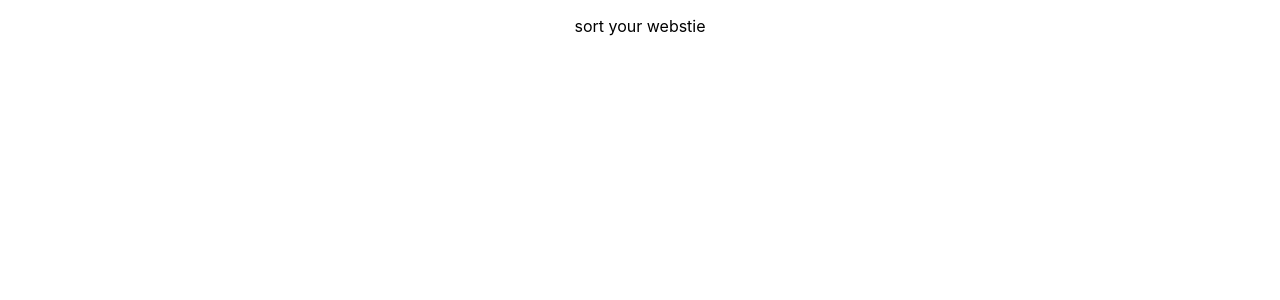
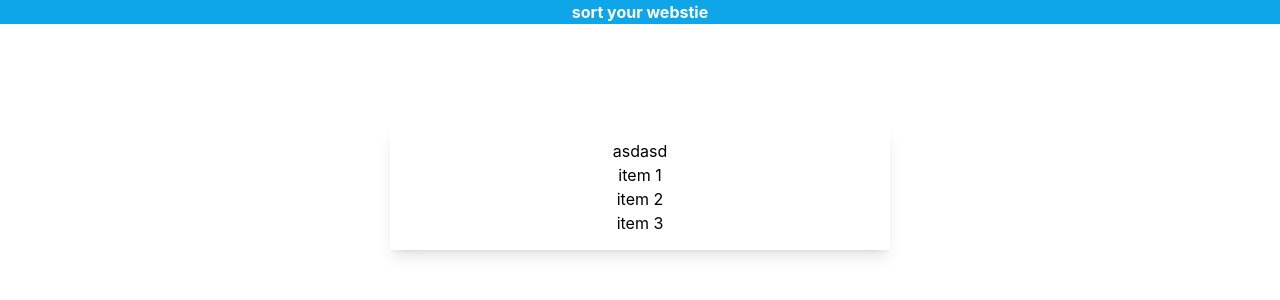
Before and after one commit to mohamedmalek11/sort_website, a JavaScript app: page / in a window 1280 px wide. Shown: the top 300 px of the page. Built offline with nearby package versions, Linux system fonts and the light colour scheme; the HTML template or start-up script is replaced by a standard one.

Commit message:
Imported tailwind css & sortJs

```diff
--- a/package.json
+++ b/package.json
@@ -9,6 +9,7 @@
     "react": "^18.2.0",
     "react-dom": "^18.2.0",
     "react-scripts": "5.0.1",
+    "sortablejs": "^1.15.0",
     "web-vitals": "^2.1.4"
   },
   "scripts": {
--- a/public/index.html
+++ b/public/index.html
@@ -10,9 +10,6 @@
       content="Web site created using create-react-app"
     />
     <link rel="apple-touch-icon" href="%PUBLIC_URL%/logo192.png" />
-
-    <link rel="manifest" href="%PUBLIC_URL%/manifest.json" />
-
     <title>Sort Your Website</title>
   </head>
   <body>
--- a/src/App.css
+++ b/src/App.css
@@ -1,3 +1,6 @@
 .App {
   text-align: center;
 }
+@tailwind base;
+@tailwind components;
+@tailwind utilities;
--- a/src/App.js
+++ b/src/App.js
@@ -1,11 +1,23 @@
 import "./App.css";
+import Sortable, { MultiDrag, Swap } from "sortablejs";
 
 function App() {
+  console.log(MultiDrag)
   return (
     <div className="App">
-      <header className="App-header">
+      <header className="font-bold bg-sky-500 text-white">
         <p>sort your webstie</p>
       </header>
+      <main>
+        <div className="shadow-lg w-[500px] m-auto mt-[100px] p-[15px]">
+          <p>asdasd</p>
+          <ul id="items">
+            <li>item 1</li>
+            <li>item 2</li>
+            <li>item 3</li>
+          </ul>
+        </div>
+      </main>
     </div>
   );
 }
--- a/tailwind.config.js
+++ b/tailwind.config.js
@@ -1,6 +1,6 @@
 /** @type {import('tailwindcss').Config} */
 module.exports = {
-  content: [],
+  content: ["./src/*.{html,js,jsx}"],
   theme: {
     extend: {},
   },
```
Also changed, not shown: 2 other files (tests, documents, lock files or other folders).
